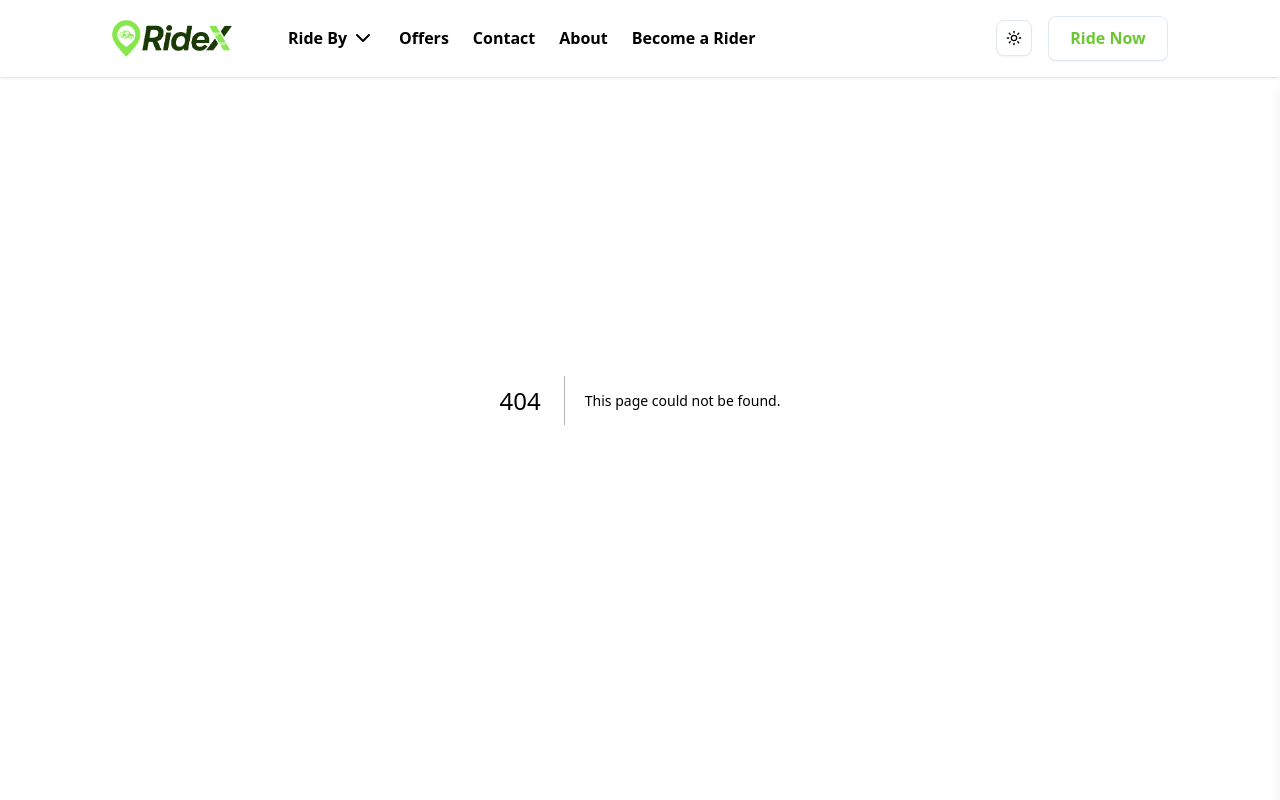
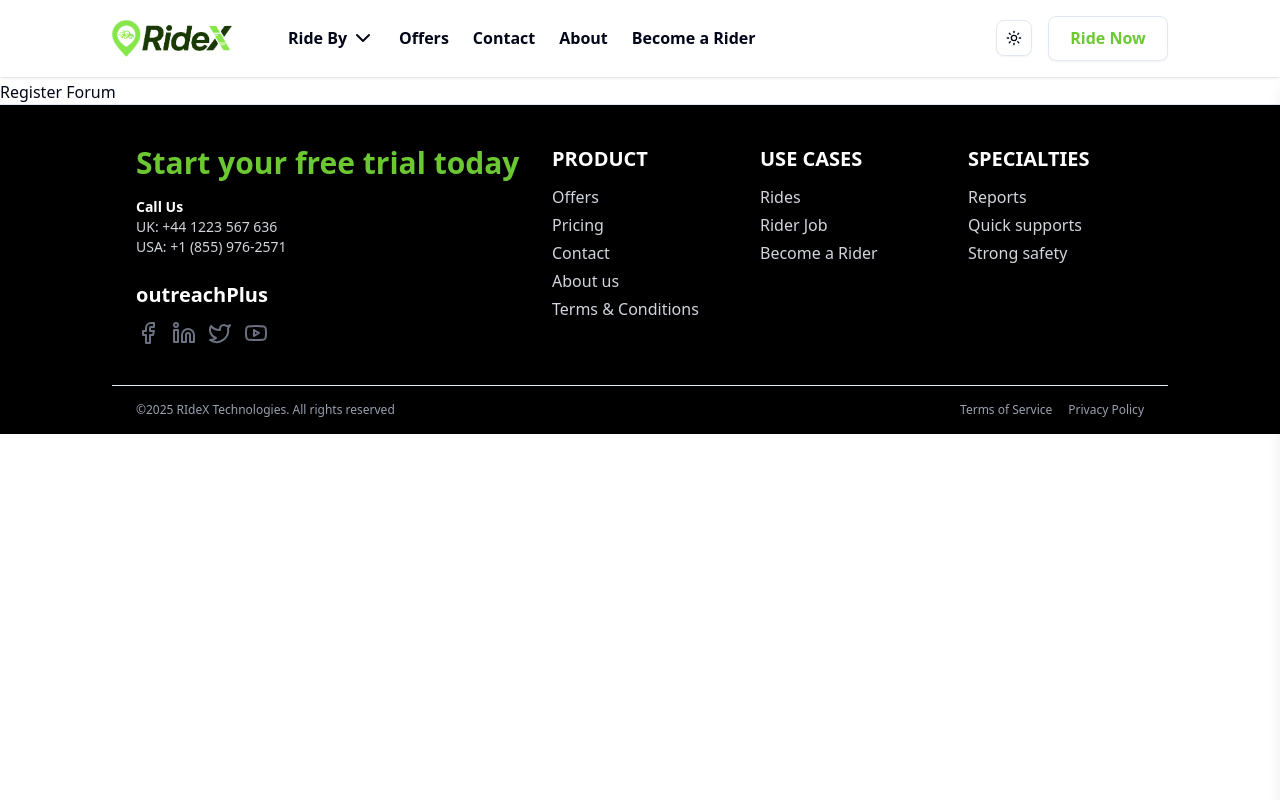
Before and after one commit to rubel6610/RideX-Frontend, a Next.js app: page /register in a window 1280 px wide. Before the commit this address had no page. Shown: the top 800 px of the page. Built offline with nearby package versions, Linux system fonts and the light colour scheme.

Commit message:
Added register page

```diff
--- /dev/null
+++ b/src/app/register/component/RegisterForm.jsx
@@ -0,0 +1,11 @@
+import React from 'react';
+
+const RegisterForm = () => {
+    return (
+        <div className='mt-20'>
+            <h1>Register Forum</h1>
+        </div>
+    );
+};
+
+export default RegisterForm;
--- /dev/null
+++ b/src/app/register/page.js
@@ -0,0 +1,12 @@
+import React from 'react'
+import RegisterForm from './component/RegisterForm'
+
+function RegisterPage() {
+  return (
+    <div>
+        <RegisterForm/>
+    </div>
+  )
+}
+
+export default RegisterPage
```
